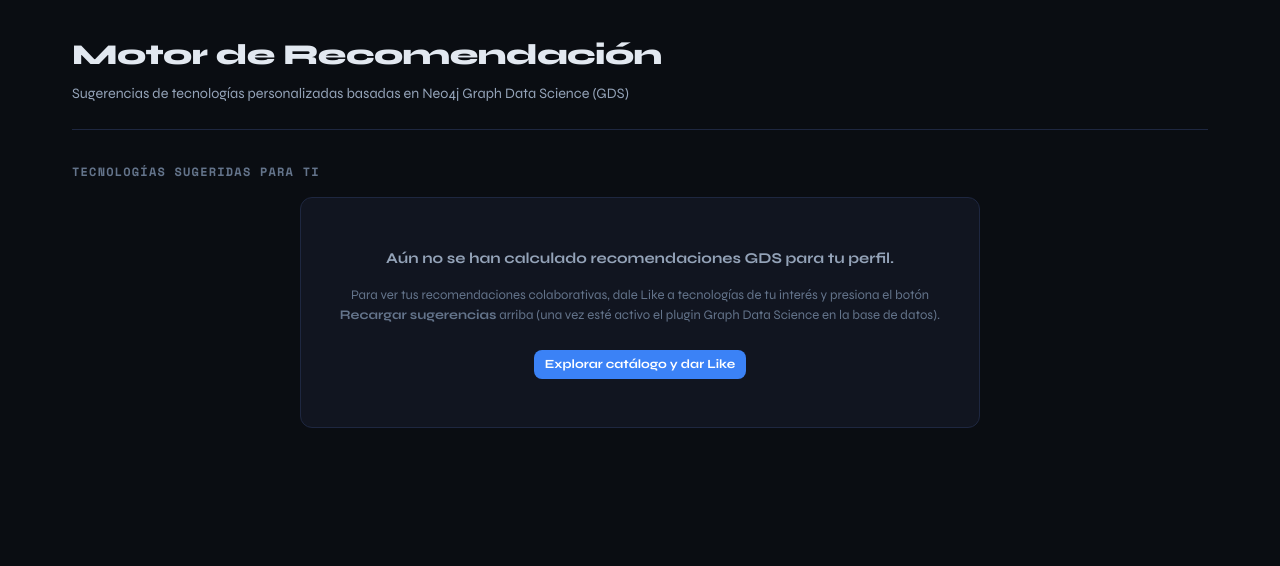
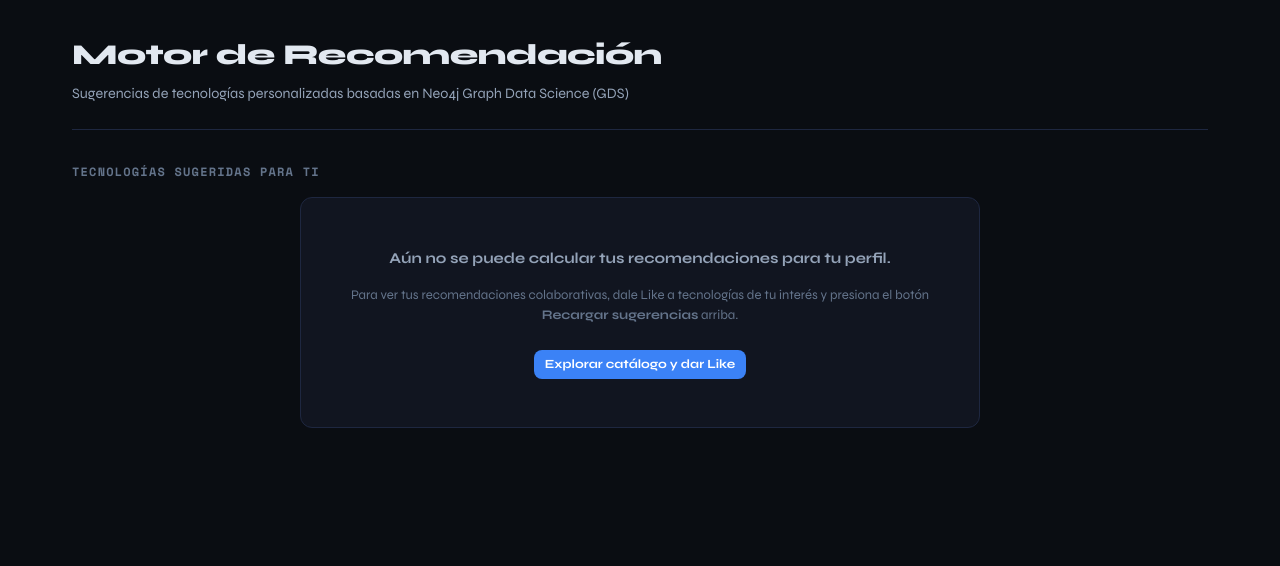
Before and after one commit to DaviiidW/CBD, a Django app: template templates/graph/recommendations.html in a window 1280 px wide. Shown: the part 56-622 px from the top of the page. Run offline with Django 5.2, Linux system fonts and the light colour scheme; the template is opened without the code that fills it, so the values that code supplies are empty; some libraries are stand-ins or nearby versions.

Commit message:
Refactor: mejorado el texto de la página de recomendación

```diff
--- a/templates/graph/recommendations.html
+++ b/templates/graph/recommendations.html
@@ -13,7 +13,7 @@
         {% csrf_token %}
         <input type="hidden" name="recompute" value="1">
         <button type="submit" class="btn btn-ghost btn-sm" style="border-color:var(--accent2); color:var(--accent2)">
-          ◈ Recargar sugerencias
+          Recargar sugerencias
         </button>
       </form>
     </div>
@@ -45,9 +45,9 @@
   </div>
 {% else %}
   <div class="card" style="text-align:center; padding:3rem 1.5rem; max-width:680px; margin:0 auto">
-    <p style="color:var(--text-dim); margin-bottom:1rem; font-weight:700">Aún no se han calculado recomendaciones GDS para tu perfil.</p>
+    <p style="color:var(--text-dim); margin-bottom:1rem; font-weight:700">Aún no se puede calcular tus recomendaciones para tu perfil.</p>
     <p style="font-size:0.82rem; color:var(--text-muted); margin-bottom:1.5rem; line-height:1.5">
-      Para ver tus recomendaciones colaborativas, dale Like a tecnologías de tu interés y presiona el botón <strong>Recargar sugerencias</strong> arriba (una vez esté activo el plugin Graph Data Science en la base de datos).
+      Para ver tus recomendaciones colaborativas, dale Like a tecnologías de tu interés y presiona el botón <strong>Recargar sugerencias</strong> arriba.
     </p>
     <a href="{% url 'technology_list' %}" class="btn btn-primary btn-sm">Explorar catálogo y dar Like</a>
   </div>
```
